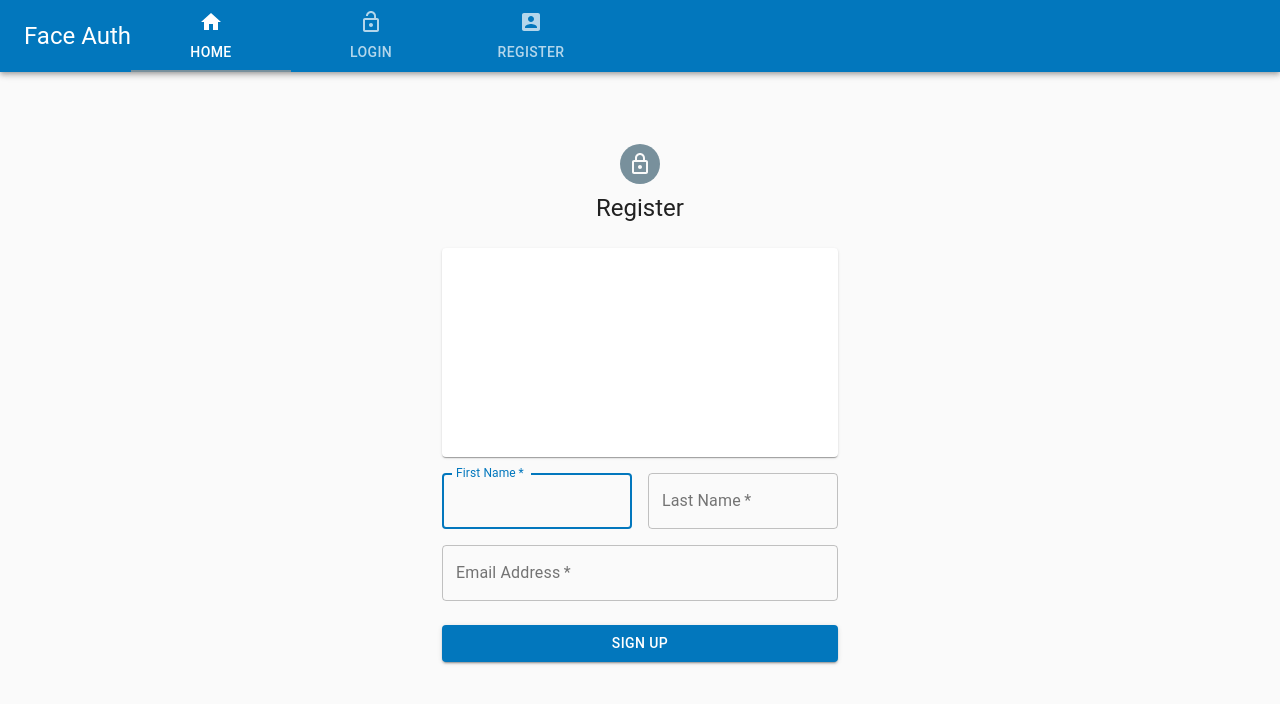
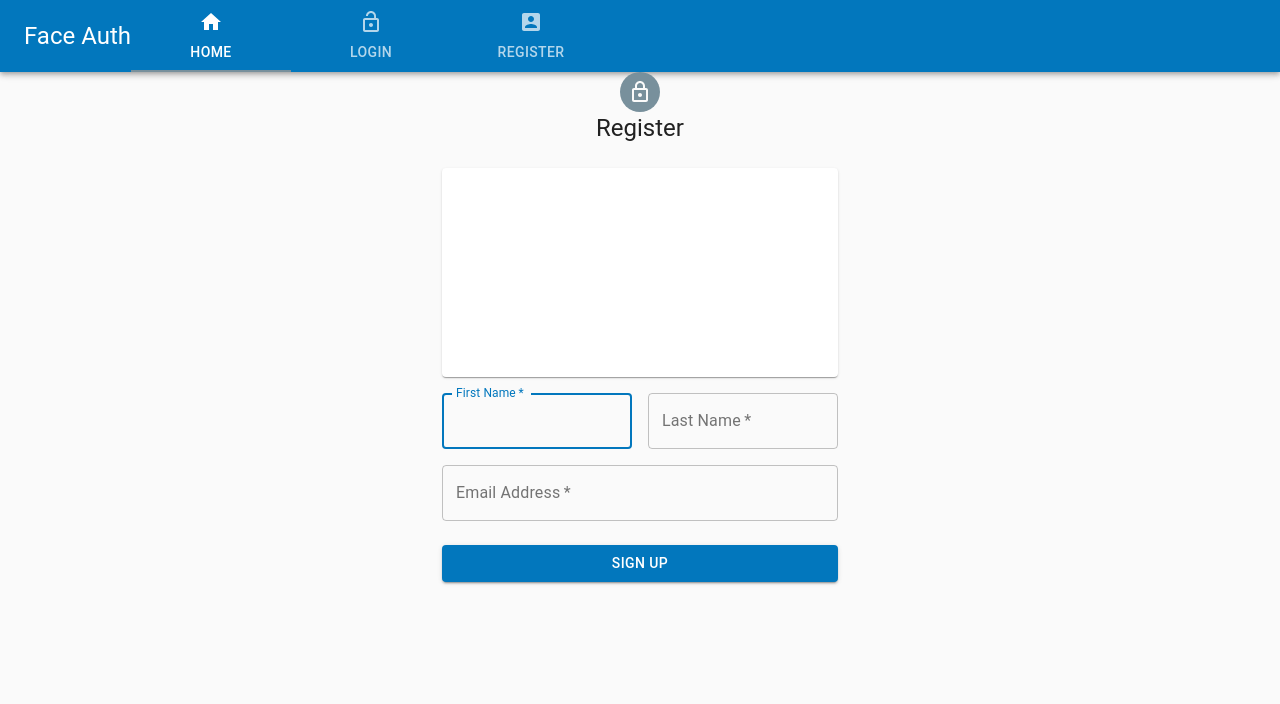
Before and after one commit to Bassonrichard/face-auth, a React (Create React App) app: page /register in a window 1280 px wide. Shown: the top 704 px of the page. Built offline with nearby package versions, Linux system fonts and the light colour scheme; no server answers.

Commit message:
register page spacing

```diff
--- a/src/components/RegisterPage.js
+++ b/src/components/RegisterPage.js
@@ -15,16 +15,14 @@ const styles  = theme => ({
   webcam:{
     width:"95%",
     height:"95%",
-    margin: theme.spacing(1, 1, 1),
+    margin: theme.spacing(1, 1, 1)
   },
   paper: {
-    marginTop: theme.spacing(8),
     display: 'flex',
     flexDirection: 'column',
     alignItems: 'center',
   },
   avatar: {
-    margin: theme.spacing(1),
     backgroundColor: theme.palette.secondary.main,
   },
   form: {
```
